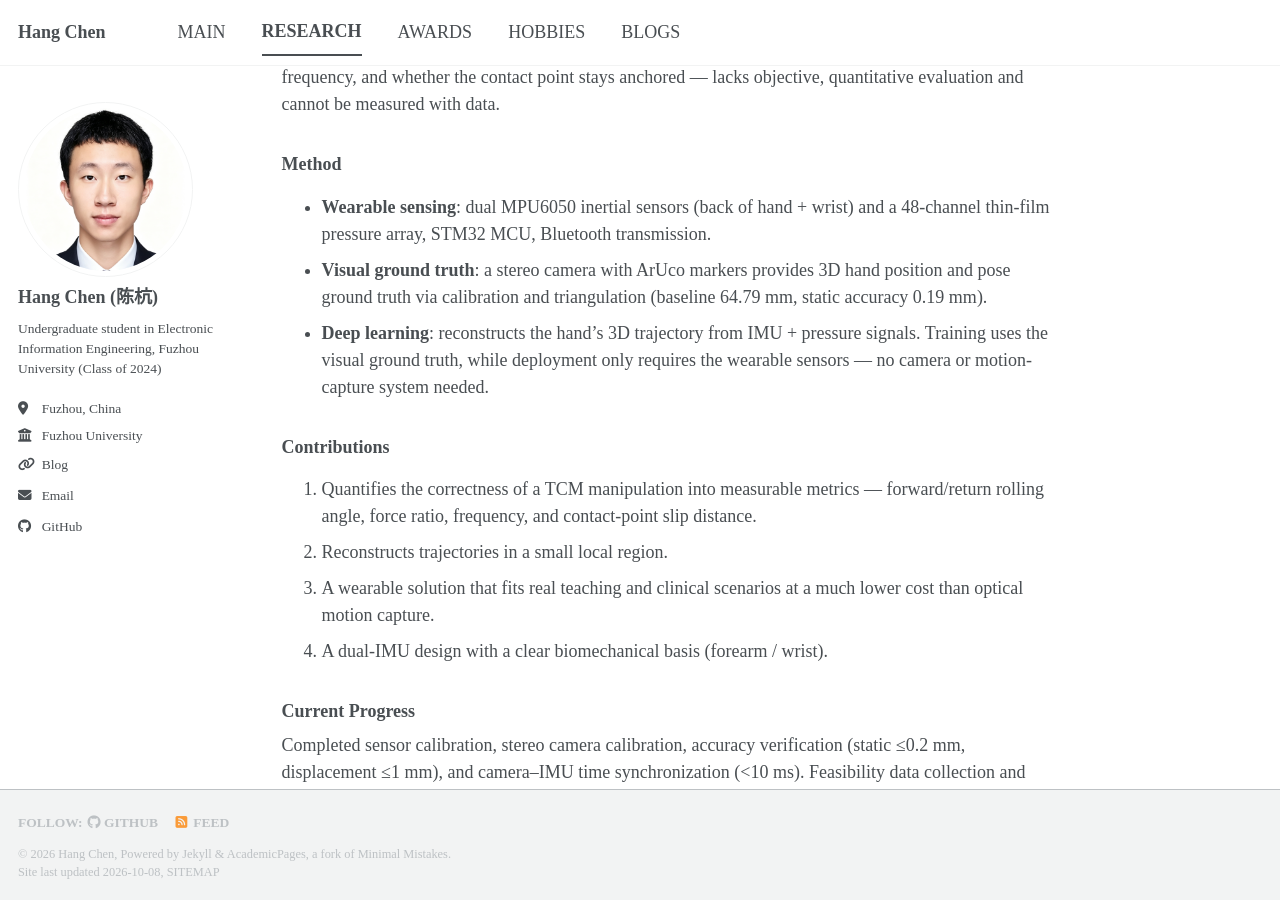
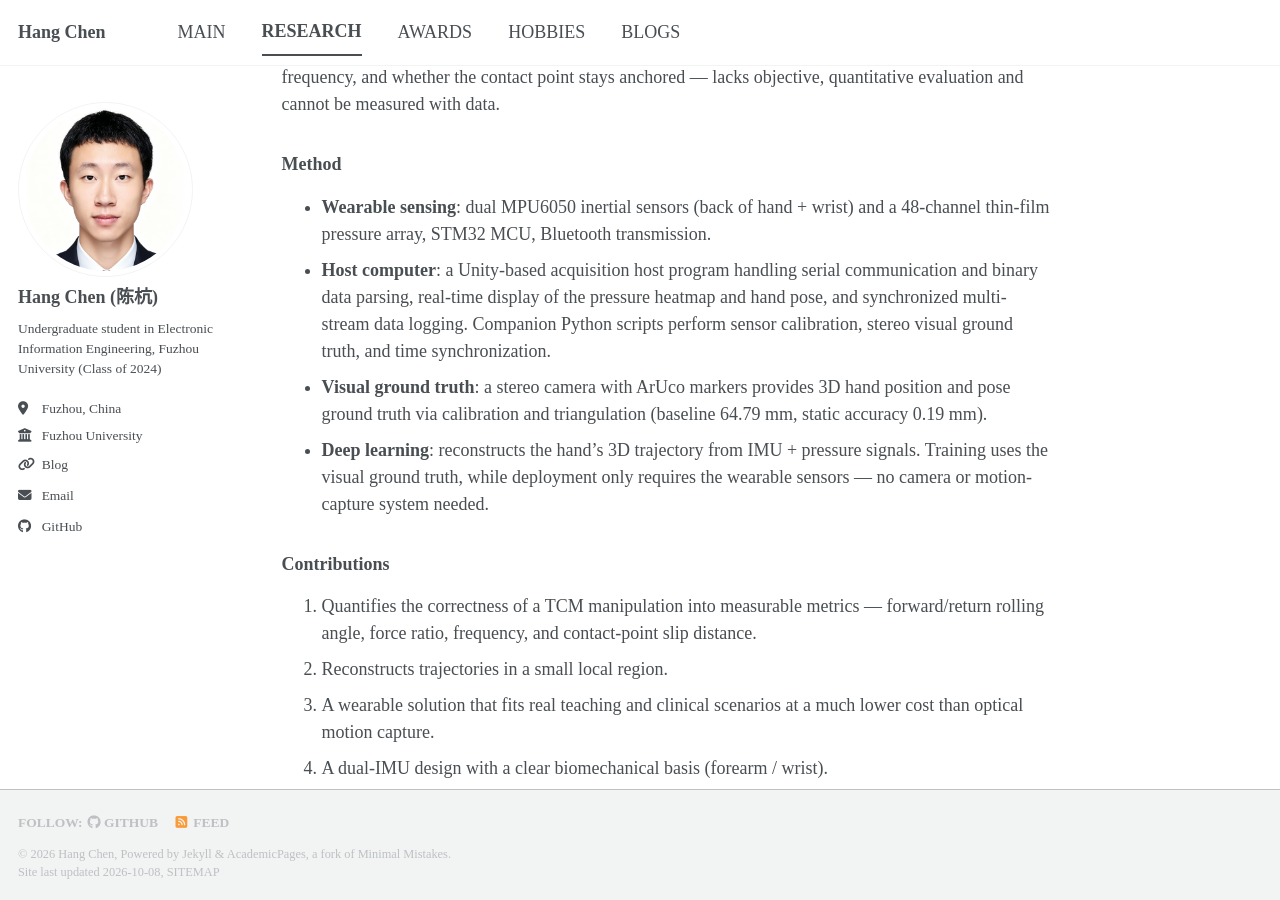
Before and after one commit to Nomkr/Nomkr.github.io, a Jekyll site: the page built from _pages/research.md, in a window 1280 px wide and 900 px high, scrolled down 339 px. Built offline with Jekyll 4.4.1, drawn with Linux system fonts in a browser that asks for light colours; a style sheet for code colours, icons or effects is not loaded.

Commit message:
Add host computer to method

```diff
--- a/_pages/research.md
+++ b/_pages/research.md
@@ -14,6 +14,7 @@ The rolling manipulation (Ding's rolling method) is a representative technique i
 ### Method
 
 - **Wearable sensing**: dual MPU6050 inertial sensors (back of hand + wrist) and a 48-channel thin-film pressure array, STM32 MCU, Bluetooth transmission.
+- **Host computer**: a Unity-based acquisition host program handling serial communication and binary data parsing, real-time display of the pressure heatmap and hand pose, and synchronized multi-stream data logging. Companion Python scripts perform sensor calibration, stereo visual ground truth, and time synchronization.
 - **Visual ground truth**: a stereo camera with ArUco markers provides 3D hand position and pose ground truth via calibration and triangulation (baseline 64.79 mm, static accuracy 0.19 mm).
 - **Deep learning**: reconstructs the hand's 3D trajectory from IMU + pressure signals. Training uses the visual ground truth, while deployment only requires the wearable sensors — no camera or motion-capture system needed.
 
```
